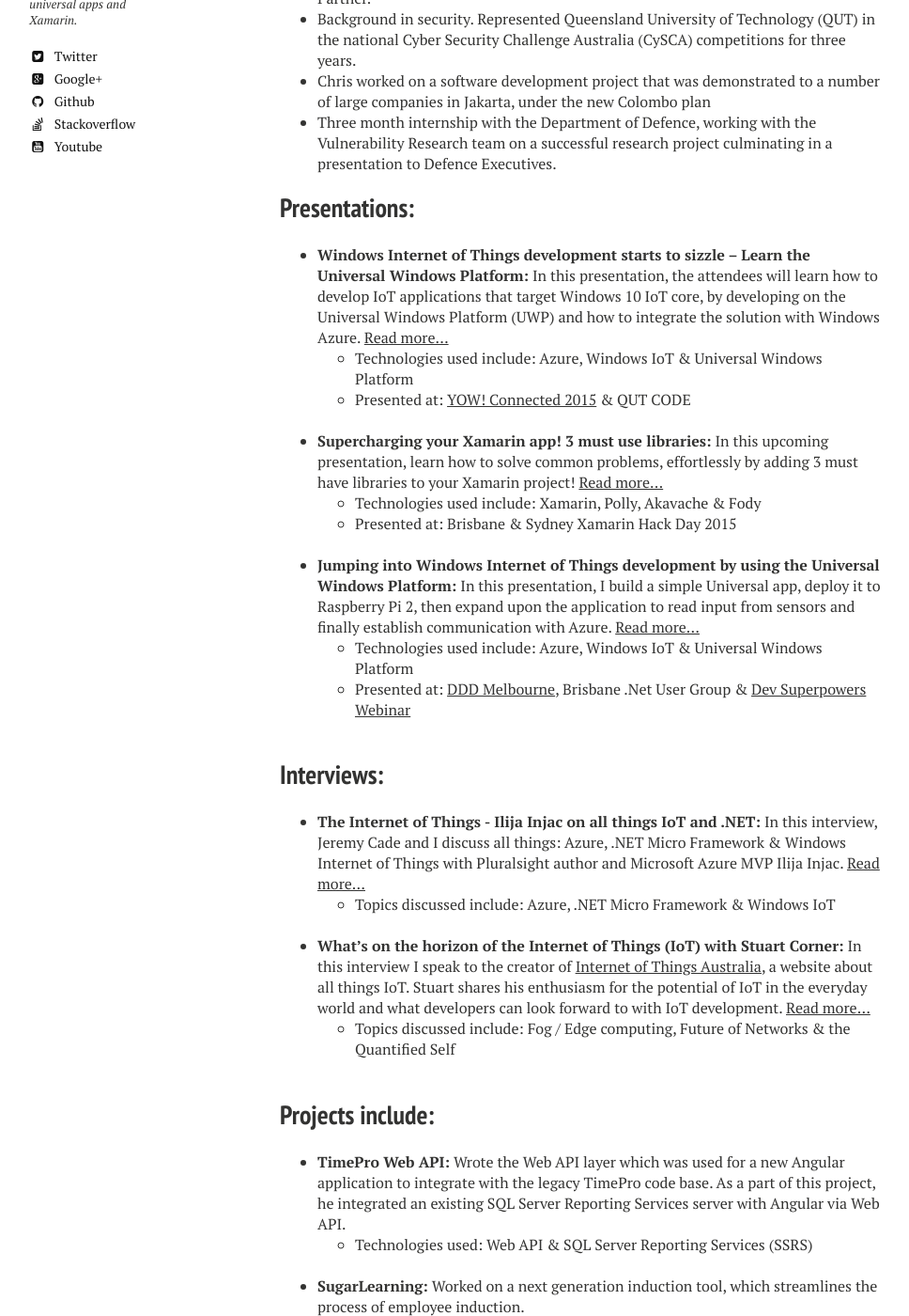
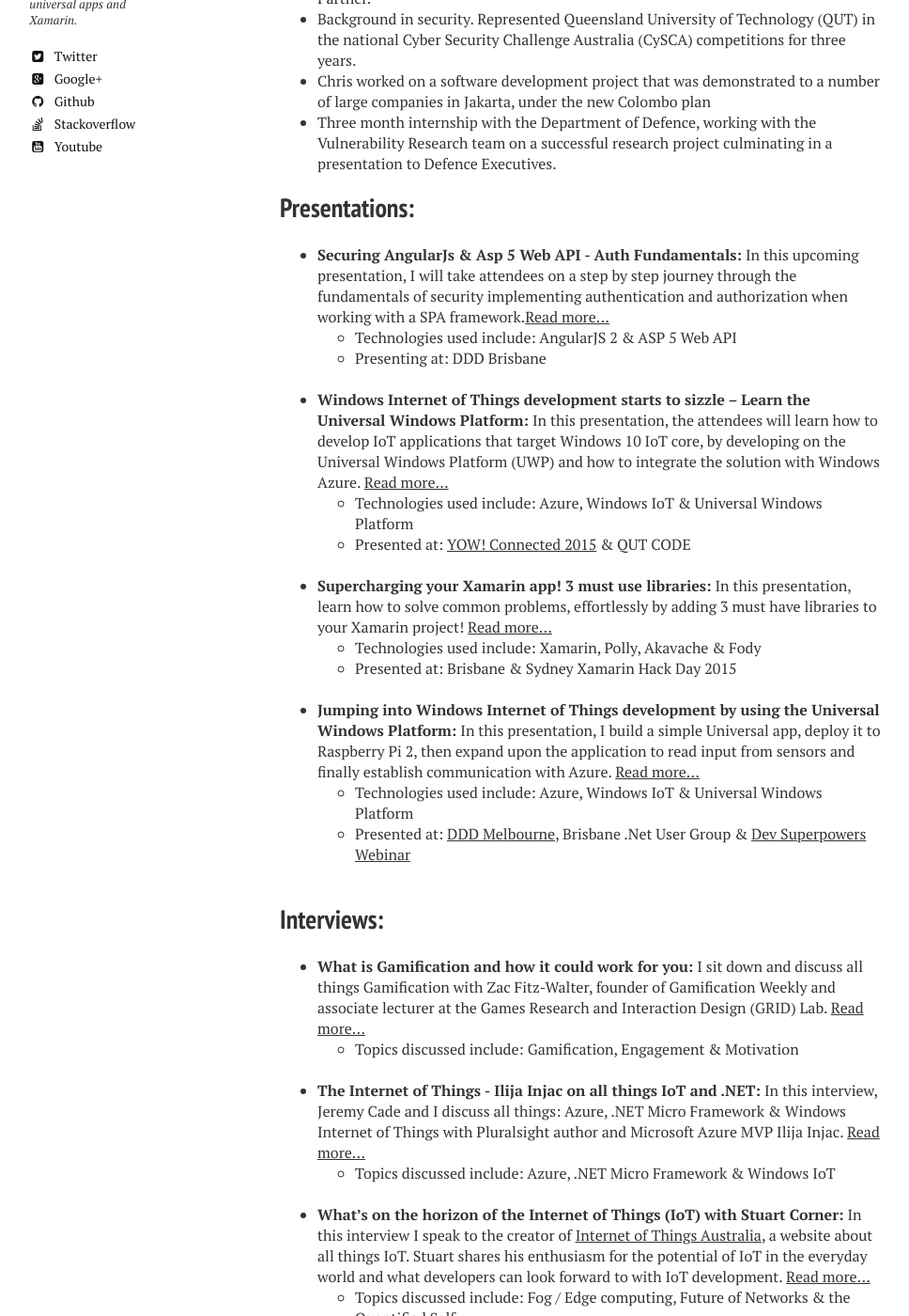
Before and after one commit to Briggsc28/briggsc28.github.io, a Jekyll site: the page built from about/index.md, in a window 1280 px wide and 1400 px high, scrolled down 339 px. Shown: the whole window at 94% size, without its empty margins (22-990 px from the left). Built offline with Jekyll 4.4.1, drawn with Linux system fonts in a browser that asks for light colours; nearby versions of some CDN libraries.

Commit message:
Updated about me page

```diff
--- a/about/index.md
+++ b/about/index.md
@@ -19,11 +19,15 @@
 
 ## Presentations:
 
+* **Securing AngularJs & Asp 5 Web API - Auth Fundamentals:** In this upcoming presentation, I will take attendees on a step by step journey through the fundamentals of security implementing authentication and authorization when working with a SPA framework.[Read more...](http://blog.chrisbriggsy.com/Securing-AngularJs-Asp-5-Web-API-Auth-Fundamentals/)
+  * Technologies used include:  AngularJS 2 & ASP 5 Web API
+  * Presenting at: DDD Brisbane <BR><BR>
+
 * **Windows Internet of Things development starts to sizzle – Learn the Universal Windows Platform:** In this presentation, the attendees will learn how to develop IoT applications that target Windows 10 IoT core, by developing on the Universal Windows Platform (UWP) and how to integrate the solution with Windows Azure. [Read more...](http://blog.chrisbriggsy.com/Windows-Internet-of-Things-development-starts-to-sizzle/)
   * Technologies used include: Azure, Windows IoT & Universal Windows Platform
   * Presented at: [YOW! Connected 2015](http://blog.chrisbriggsy.com/YOW-Connected-2015/) & QUT CODE<BR><BR>
 
-* **Supercharging your Xamarin app! 3 must use libraries:** In this upcoming presentation, learn how to solve common problems, effortlessly by adding 3 must have libraries to your Xamarin project!  [Read more...](http://blog.chrisbriggsy.com/Supercharging-your-Xamarin-app/)
+* **Supercharging your Xamarin app! 3 must use libraries:** In this presentation, learn how to solve common problems, effortlessly by adding 3 must have libraries to your Xamarin project!  [Read more...](http://blog.chrisbriggsy.com/Supercharging-your-Xamarin-app/)
   * Technologies used include: Xamarin, Polly, Akavache & Fody
   * Presented at: Brisbane & Sydney Xamarin Hack Day 2015 <BR><BR>
 
@@ -32,8 +36,12 @@
   * Presented at: [DDD Melbourne](http://blog.chrisbriggsy.com/DDDMelb-2015/), Brisbane .Net User Group & [Dev Superpowers Webinar](http://blog.chrisbriggsy.com/Dev-superpowers-Jumping-into-windows-internet-of-things/)<BR><BR>
 
 ## Interviews:
+* **What is Gamification and how it could work for you:** I sit down and discuss all things Gamification with Zac Fitz-Walter, founder of Gamification Weekly and associate lecturer at the Games Research and Interaction Design (GRID) Lab. [Read more...](http://blog.chrisbriggsy.com/Zac-Fitz-Walter-Gamification/)
+  * Topics discussed include: Gamification, Engagement & Motivation<BR><BR>
+
 * **The Internet of Things - Ilija Injac on all things IoT and .NET:** In this interview, Jeremy Cade and I discuss all things: Azure, .NET Micro Framework & Windows Internet of Things with Pluralsight author and Microsoft Azure MVP Ilija Injac. [Read more...](http://blog.chrisbriggsy.com//Ilija-Injac-on-IoT/)
   * Topics discussed include: Azure, .NET Micro Framework & Windows IoT<BR><BR>
+
 * **What’s on the horizon of the Internet of Things (IoT) with Stuart Corner:** In this interview I speak to the creator of [Internet of Things Australia](http://www.iotaustralia.org.au/), a website about all things IoT. Stuart shares his enthusiasm for the potential of IoT in the everyday world and what developers can look forward to with IoT development. [Read more...](http://blog.chrisbriggsy.com/Whats-on-the-horizon-of-IoT/)
   * Topics discussed include: Fog / Edge computing, Future of Networks & the Quantified Self <BR><BR>
 
```
